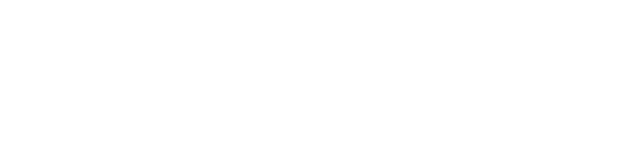
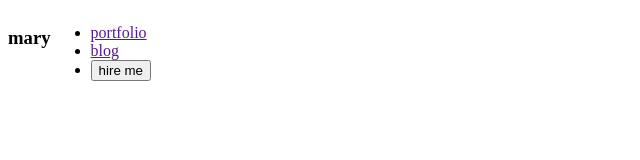
Before and after one commit to arriful500/dev-portfolio, a plain HTML site: page index.html in a window 1280 px wide. Shown: the whole page, without its empty margins (0-640 px from the left). Drawn offline with Linux system fonts and the light colour scheme.

Commit message:
kio vala ni

```diff
--- a/index.html
+++ b/index.html
@@ -4,9 +4,19 @@
   <meta charset="UTF-8">
   <meta name="viewport" content="width=device-width, initial-scale=1.0">
   <title>Document</title>
+  <link rel="stylesheet" href="./styles/style.css">
 </head>
 <body>
-  <header></header>
+  <header>
+    <nav>
+      <h3>mary</h3>
+      <ul>
+        <li><a href="">portfolio</a></li>
+        <li><a href="">blog</a></li>
+        <li><a href=""><button>hire me </button></a></li>
+      </ul>
+    </nav>
+  </header>
   <main></main>
   <footer></footer>
 </body>
--- a/styles/style.css
+++ b/styles/style.css
@@ -0,0 +1,3 @@
+nav{
+  display: flex;
+}
```
